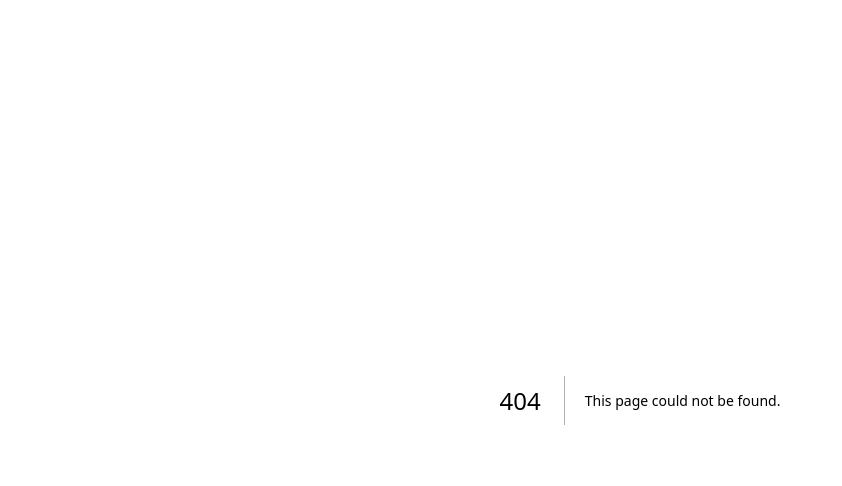
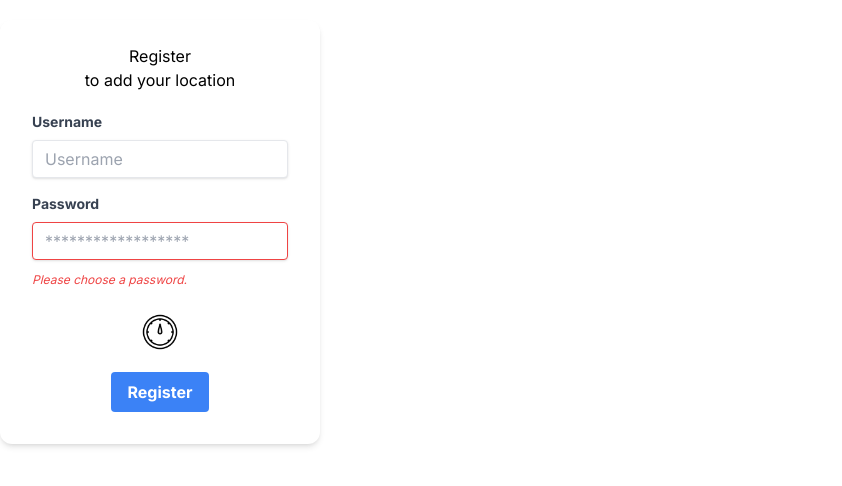
Before and after one commit to Don-Puffin/Wanderlogfront, a Next.js app in the folder wanderlog/: page /register in a window 1280 px wide. Before the commit this address had no page. Shown: the top 486 px of the page, without its empty margins (0-842 px from the left). Built offline with nearby package versions, Linux system fonts and the light colour scheme.

Commit message:
register page and feed component card

```diff
--- a/wanderlog/app/(pages)/feed/page.js
+++ b/wanderlog/app/(pages)/feed/page.js
@@ -1,9 +1,10 @@
 import React from 'react'
+import Card from "../../components/Card"
 
 const page = () => {
   return (
     <div>
-        <p>Haiiii</p>
+        <Card name="Username" location="Paris - France" info="Lorem ipsum dolor sit amet, consectetur adipiscing elit. Nunc sed eleifend ipsum, sed placerat quam."/>
     </div>
   )
 }
--- /dev/null
+++ b/wanderlog/app/(pages)/register/page.js
@@ -0,0 +1,155 @@
+"use client"
+
+import { useState } from 'react';
+import ApiClient from "../../../utils/ApiClient";
+import { useRouter } from "next/navigation";
+
+const RegisterForm = () => {
+  const [password, setPassword] = useState('');
+  const [strengthText, setStrengthText] = useState('rotate-0 h-10 w-10');
+  const [barsClass, setBarsClass] = useState('');
+  const client = new ApiClient(
+    () => token,
+    () => logout()
+   );
+   const router = useRouter()
+
+  const strength = {
+    1: '-rotate-90 h-10 w-10',
+    2: 'rotate-0 h-10 w-10',
+    3: 'rotate-90 h-10 w-10',
+  };
+
+  const getIndicator = (password, strengthValue) => {
+    for (let index = 0; index < password.length; index++) {
+      let char = password.charCodeAt(index);
+      if (!strengthValue.upper && char >= 65 && char <= 90) {
+        strengthValue.upper = true;
+      } else if (!strengthValue.numbers && char >= 48 && char <= 57) {
+        strengthValue.numbers = true;
+      } else if (!strengthValue.lower && char >= 97 && char <= 122) {
+        strengthValue.lower = true;
+      }
+    }
+
+    let strengthIndicator = 0;
+
+    for (let metric in strengthValue) {
+      if (strengthValue[metric] === true) {
+        strengthIndicator++;
+      }
+    }
+
+    return strength[strengthIndicator] ?? '';
+  };
+
+  const getStrength = (password) => {
+    let strengthValue = {
+      upper: false,
+      numbers: false,
+      lower: false,
+    };
+
+    return getIndicator(password, strengthValue);
+  };
+
+  const handleChange = (event) => {
+    const newPassword = event.target.value;
+    setPassword(newPassword);
+
+    const strengthText = getStrength(newPassword);
+
+    if (strengthText) {
+      setStrengthText(`${strengthText} Password`);
+      setBarsClass(strengthText);
+    } else {
+      setStrengthText('');
+      setBarsClass('');
+    }
+  };
+
+  const [disabled, setDisabled] = useState(false);
+
+  const submitHandler = (e) => {
+    e.preventDefault();
+    setDisabled(true);
+    client.register(e.target.username.value, e.target.password.value)
+    .then(data => {
+    console.log(data.status)
+    if (data.status === 201) {
+      router.push("/feed");
+    } else {
+      alert(data.message); // Display message if login unsuccessful
+    }
+    })
+    .catch(() => {
+    alert("An error occurred."); // Handle error if request fails
+    })
+    .finally(() => {
+    setDisabled(false); // Re-enable the login button
+    });
+    }
+
+
+
+  return (
+    <div className="w-full mt-5 max-w-xs">
+      <form onSubmit={submitHandler} className="bg-white shadow-md rounded-xl px-8 pt-6 pb-8 mb-4 login-form">
+        <h2 className="text-center">Register</h2>
+        <h2 className="text-center mb-5">to add your location</h2>
+        <div className="username">
+          <div id="spinner" className="spinner"></div>
+        </div>
+        <div className="mb-4">
+          <label className="block text-gray-700 text-sm font-bold mb-2" htmlFor="username">
+            Username
+          </label>
+          <input
+            className="shadow appearance-none border rounded w-full py-2 px-3 text-gray-700 leading-tight focus:outline-none focus:shadow-outline"
+            id="username"
+            type="text"
+            placeholder="Username"
+          />
+        </div>
+        <div className="mb-6">
+          <label className="block text-gray-700 text-sm font-bold mb-2" htmlFor="password">
+            Password
+          </label>
+          <input
+            className="shadow appearance-none border border-red-500 rounded w-full py-2 px-3 text-gray-700 mb-3 leading-tight focus:outline-none focus:shadow-outline"
+            id="password"
+            type="password"
+            placeholder="******************"
+            onChange={handleChange}
+            value={password}
+          />
+          <p className="text-red-500 text-xs italic">Please choose a password.</p>
+        </div>
+        <div className="flex items-center">
+        <div className="mx-auto mb-5">
+        <img src="/speedometer.png" className={strengthText}></img>
+        </div>
+
+        </div>
+
+        {/* <div id="bars" className={barsClass}>
+          <div></div>
+        </div> */}
+        {/* <div className={`strength my-8 flex flex-1 items-center gap-8 h-6 rounded-md bg-opacity-10 bg-white ${barsClass}`} id="strength">
+          {strengthText && <span>{strengthText}</span>}
+        </div> */}
+        <div className="flex items-center">
+
+          <button
+            className="mx-auto bg-blue-500 hover:bg-blue-700 text-white font-bold py-2 px-4 rounded focus:outline-none focus:shadow-outline"
+            type="submit"
+          >
+            Register
+          </button>
+        </div>
+      </form>
+    </div>
+  );
+};
+
+export default RegisterForm;
--- /dev/null
+++ b/wanderlog/app/components/Card.jsx
@@ -0,0 +1,40 @@
+"use client"
+import React from 'react';
+// import share from "./share.png";
+
+
+// console.log(share)
+const Card = (props) => {
+  return (
+    <div className="max-w-2xl mx-4 sm:max-w-sm md:max-w-sm lg:max-w-sm xl:max-w-sm sm:mx-auto md:mx-auto lg:mx-auto xl:mx-auto mt-16 bg-white shadow-xl rounded-lg text-gray-900">
+      <div className="rounded-t-lg h-32 overflow-hidden">
+        <img className="object-cover object-top w-full" src='https://www.researchgate.net/publication/362488268/figure/fig1/AS:11431281079780306@1660873730064/Map-of-Ardeche-within-France-Image-source-Google-Maps-2021.png' alt='Mountain' />
+      </div>
+      <div className="mx-auto w-32 h-32 relative -mt-16 border-4 border-white rounded-full overflow-hidden">
+        <img className="object-cover object-center h-32" src='https://images.pexels.com/photos/1264210/pexels-photo-1264210.jpeg' alt='Woman looking front' />
+      </div>
+      <div className="text-center mt-2">
+        <h2 className="font-extralight text-base text-gray-500">{props.name}</h2>
+        <p className="font-semibold">{props.location}</p>
+      </div>
+      <div className="text-xs text-center mt-5 mx-5">{props.info}</div>
+      <ul className="py-4 mt-2 text-gray-700 flex items-center justify-around">
+        <li className="flex flex-col items-center justify-around">
+
+          {/* <div>Likes</div> */}
+        </li>
+        <li className="flex flex-col items-center justify-between">
+          {/* <div>comments</div> */}
+        </li>
+        <li className="flex flex-col items-center justify-around">
+        {/* <div>Location</div> */}
+        </li>
+      </ul>
+      <div className="p-4 border-t mx-8 mt-2">
+        <button className="w-1/3 border border-grey-500 block mx-auto rounded-full bg-white hover:shadow text-sm text-gray-500 px-6 p-2">More</button>
+      </div>
+    </div>
+  )
+}
+
+export default Card
--- a/wanderlog/app/globals.css
+++ b/wanderlog/app/globals.css
@@ -1,33 +1,3 @@
 @tailwind base;
 @tailwind components;
 @tailwind utilities;
-
-:root {
-  --foreground-rgb: 0, 0, 0;
-  --background-start-rgb: 214, 219, 220;
-  --background-end-rgb: 255, 255, 255;
-}
-
-@media (prefers-color-scheme: dark) {
-  :root {
-    --foreground-rgb: 255, 255, 255;
-    --background-start-rgb: 0, 0, 0;
-    --background-end-rgb: 0, 0, 0;
-  }
-}
-
-body {
-  color: rgb(var(--foreground-rgb));
-  background: linear-gradient(
-      to bottom,
-      transparent,
-      rgb(var(--background-end-rgb))
-    )
-    rgb(var(--background-start-rgb));
-}
-
-@layer utilities {
-  .text-balance {
-    text-wrap: balance;
-  }
-}
--- a/wanderlog/app/page.js
+++ b/wanderlog/app/page.js
@@ -1,3 +1,16 @@
 //Landing page
 
 //If already logged in, route to feed
+
+import React from 'react'
+
+const page = () => {
+  return (
+    <div>page
+    <a href="/login">Login</a>
+    <a href="/register">Register</a>
+    </div>
+  )
+}
+
+export default page
--- a/wanderlog/utils/ApiClient.js
+++ b/wanderlog/utils/ApiClient.js
@@ -1,5 +1,5 @@
 import axios from "axios";
-const url = "http://localhost:3001";
+const url = "https://wanderlogback.onrender.com";
 
 export default class ApiClient {
      constructor(tokenProvider, logoutHandler) {
@@ -34,17 +34,6 @@ export default class ApiClient {
               password: password,
             },
         })
-    //   .then(response => response.json())
-    //   .then(data => {
-    //     if (data.status === 200) {
-    //         window.location.href = "/feed"; //redirect to feed if login successful
-    //     } else {
-    //         window.location.href = "/login"; //redirect back to login if login unsuccessful
-    //         alert(data.message); //TODO replace with toast
-    //     }
-    // })
-    // .catch(error => console.error('Error logging in:', error));
-    // }
     .then(response => {
       console.log(response.data);
       return response.data; // return response data containing status and message
@@ -54,5 +43,25 @@ export default class ApiClient {
     });
   }
 
+  register(username, password) {
+    return axios({
+      method: "POST", // Use the appropriate HTTP method
+      url: `${url}/register`,
+      headers: {
+        "Content-Type": "application/json",
+      },
+      data: {
+        username: username,
+        password: password,
+      },
+    })
+  .then(response => {
+    console.log(response.data);
+  return response.data; // return response data containing status and message
+  })
+  .catch(error => {
+  throw error; // re-throw the error to be caught by the caller
+  });
+}
 
 }
```
Also changed, not shown: wanderlog/app/components/Post.jsx (deleted), wanderlog/app/components/Profile.jsx (deleted), wanderlog/app/components/Register.jsx (deleted), wanderlog/public/speedometer.png (added).
